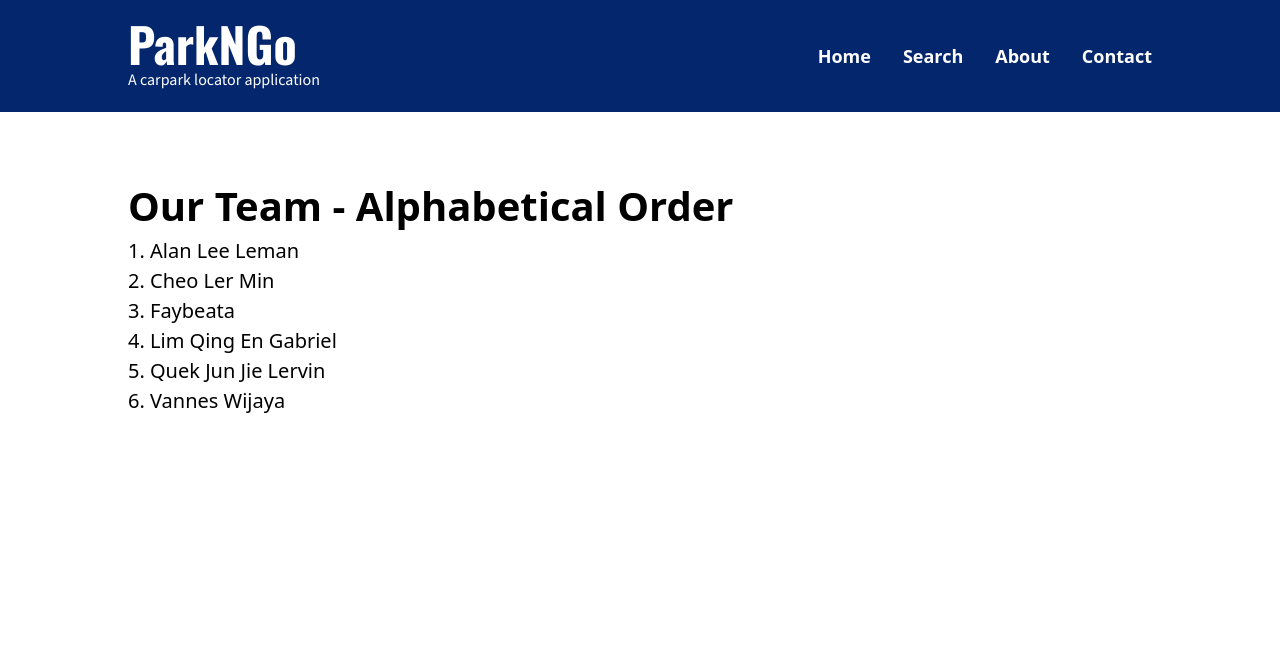
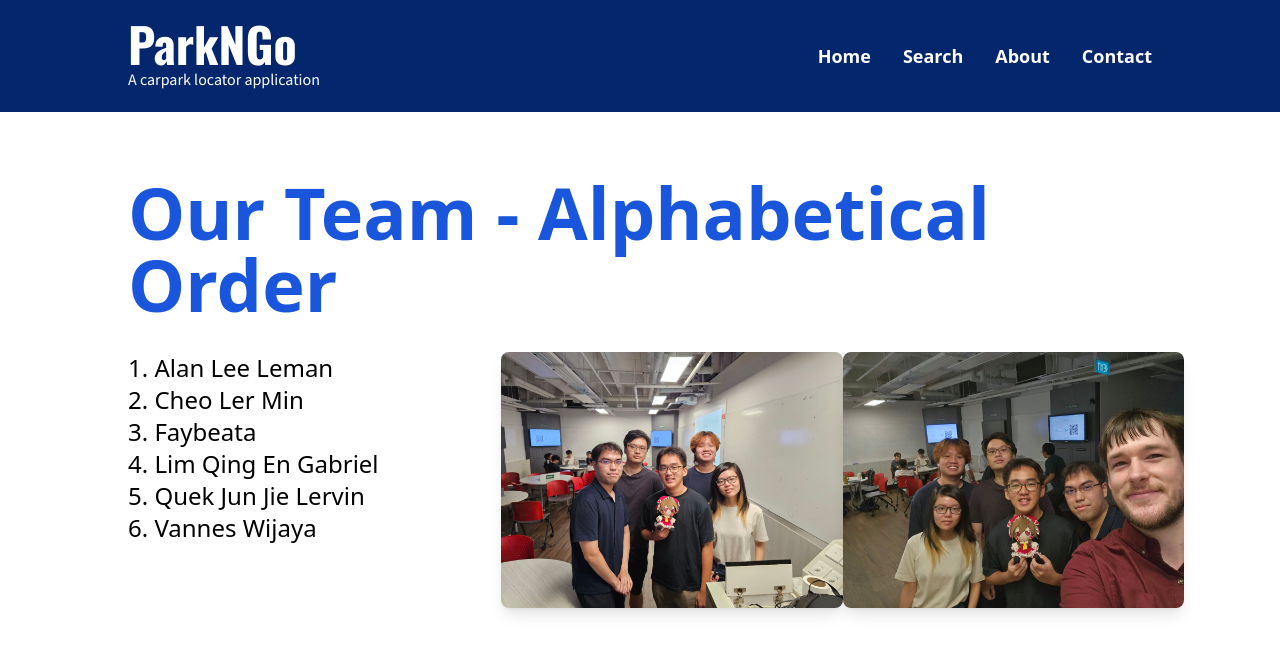
Before and after one commit to GabrielLim01/SC2006-ParkNGo, a Next.js app in the folder park-n-go/: page /contact in a window 1280 px wide. Shown: the top 654 px of the page. Built offline with nearby package versions, Linux system fonts and the light colour scheme.

Commit message:
Added pics in contact/

```diff
--- a/park-n-go/app/about/page.tsx
+++ b/park-n-go/app/about/page.tsx
@@ -10,9 +10,8 @@ export default function Dashboard() {
   return (
     <Layout>
       <Head>
-        <title>Dashboard</title>
+        <title>About</title>
       </Head>
-      <main className="bg-white flex-col items-center justify-between text-black">
 
       <section className="w-full max-w-4xl">
         <h2 className="text-7xl font-bold text-blue-700">About Us</h2>
@@ -20,6 +19,10 @@ export default function Dashboard() {
           Skip the hunt, park in a snap!
         </p>
       </section>
+
+      <main className="bg-white flex-col items-center justify-between text-black">
+
+
 
       {/* Main Content Section */}
       <section className="w-full mt-8">
@@ -41,7 +44,7 @@ export default function Dashboard() {
             </p>
           </div>
 
-          <div className="w-1/3  flex flex-row justify-between">
+          <div className="w-1/3 flex flex-row justify-between">
             <img
               src="/images/GantryHDB.png"
               alt="gantryimage"
--- a/park-n-go/app/contact/page.tsx
+++ b/park-n-go/app/contact/page.tsx
@@ -29,11 +29,23 @@ export default function Dashboard() {
   return (
     <Layout>
       <Head>
-        <title>About</title>
+        <title>Contact</title>
       </Head>
+      <section className="w-full">
+        <h2 className="text-7xl font-bold text-blue-700">Our Team - Alphabetical Order</h2>
+      </section>
       <main className="bg-white flex-col items-center justify-between text-black">
-      <h1 style={{fontSize: '40px'}}><b>Our Team - Alphabetical Order</b></h1>
-      <div style={{fontSize: '20px'}}>
+
+
+
+
+
+
+
+      <section className="w-full mt-8">
+
+        <div className="flex flex-col md:flex-row">
+          <div className="w-1/3 text-left text-2xl">
               <p><a href="https://github.com/alanlelmn">1. Alan Lee Leman</a></p>
               <p><a href="https://github.com/lermean">2. Cheo Ler Min</a></p>
               <p><a href="https://github.com/faybeez">3. Faybeata</a></p>
@@ -42,6 +54,22 @@ export default function Dashboard() {
               <p><a href="https://github.com/sentheta">6. Vannes Wijaya</a></p>
           </div>
 
+          <div className="w-1/3 flex flex-row justify-between">
+            <img
+              src="/images/groupPhoto1.jpg"
+              alt="gantryimage"
+              className="ml-8 w-full h-auto rounded-lg shadow-lg"
+            />
+          </div>
+          <div className="w-1/3  flex flex-row justify-between">
+            <img
+              src="/images/groupPhoto2.jpg"
+              alt="gantryimage"
+              className="ml-8 w-full h-auto rounded-lg shadow-lg"
+            />
+          </div>
+        </div>
+      </section>
 
       </main >
     </Layout>
```
Also changed, not shown: park-n-go/public/images/groupPhoto1.jpg (added), park-n-go/public/images/groupPhoto2.jpg (added). Lines whose indentation alone changed are shown as unchanged.
